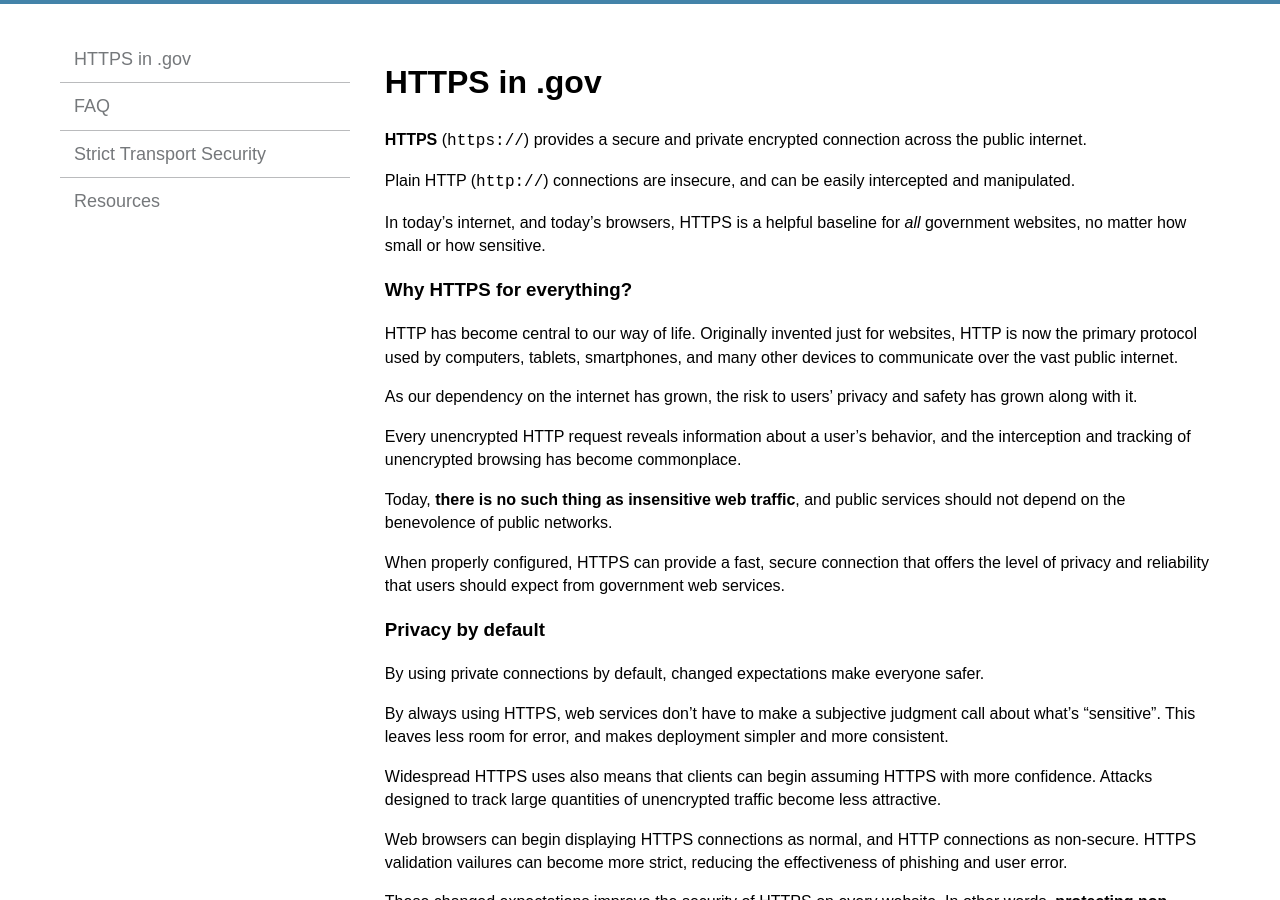
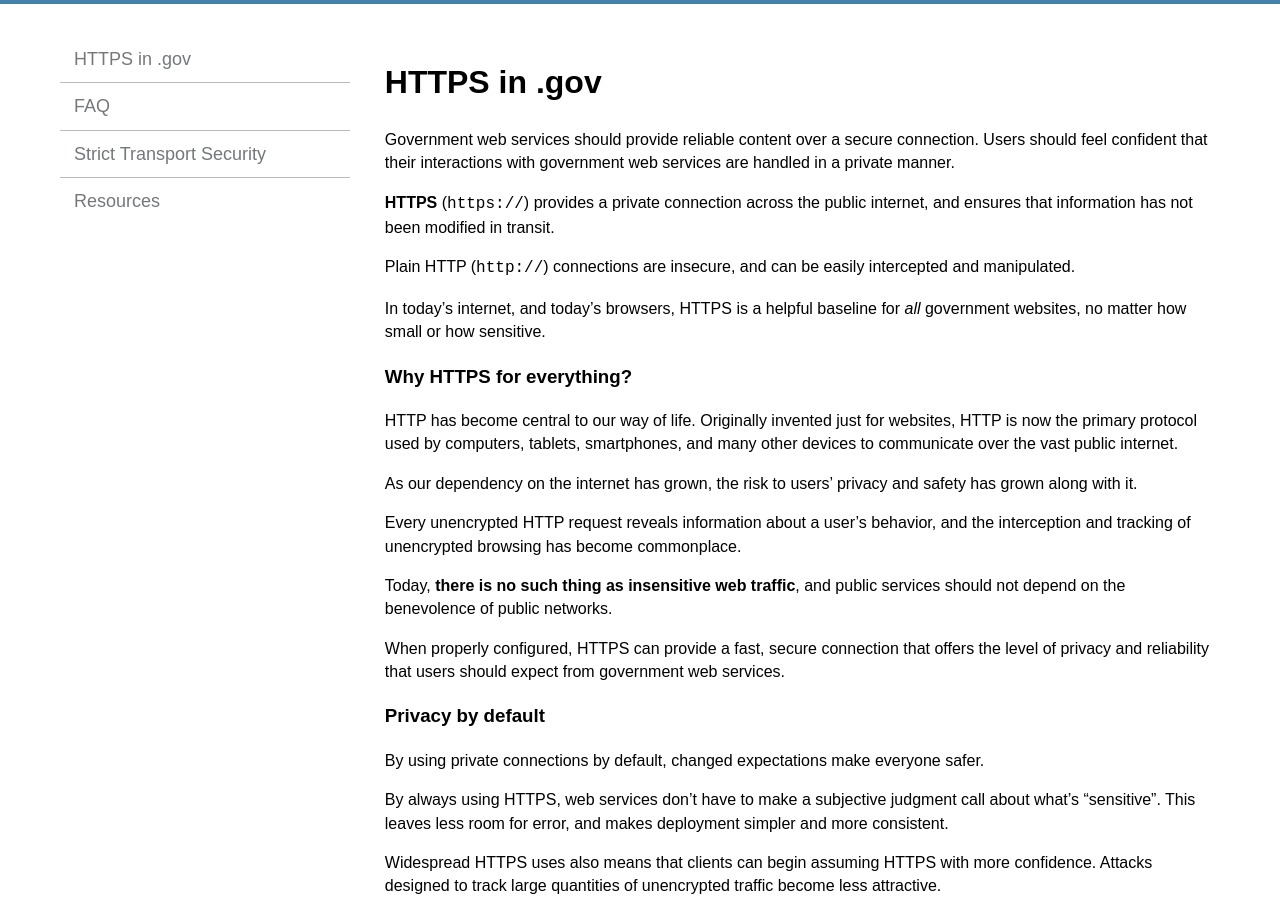
Before and after one commit to GSA/https, a Jekyll site: the page built from index.md, in a window 1280 px wide and 900 px high. Built offline with Jekyll 4.4.1, drawn with Linux system fonts in a browser that asks for light colours; Markdown is read by kramdown in place of the engine named in the settings.

Commit message:
harp on integrity

```diff
--- a/index.md
+++ b/index.md
@@ -4,7 +4,9 @@ title: HTTPS in .gov
 permalink: /
 ---
 
-**HTTPS** (`https://`) provides a secure and private encrypted connection across the public internet.
+Government web services should provide reliable content over a secure connection. Users should feel confident that their interactions with government web services are handled in a private manner.
+
+**HTTPS** (`https://`) provides a private connection across the public internet, and ensures that information has not been modified in transit.
 
 Plain HTTP (`http://`) connections are insecure, and can be easily intercepted and manipulated.
 
```
